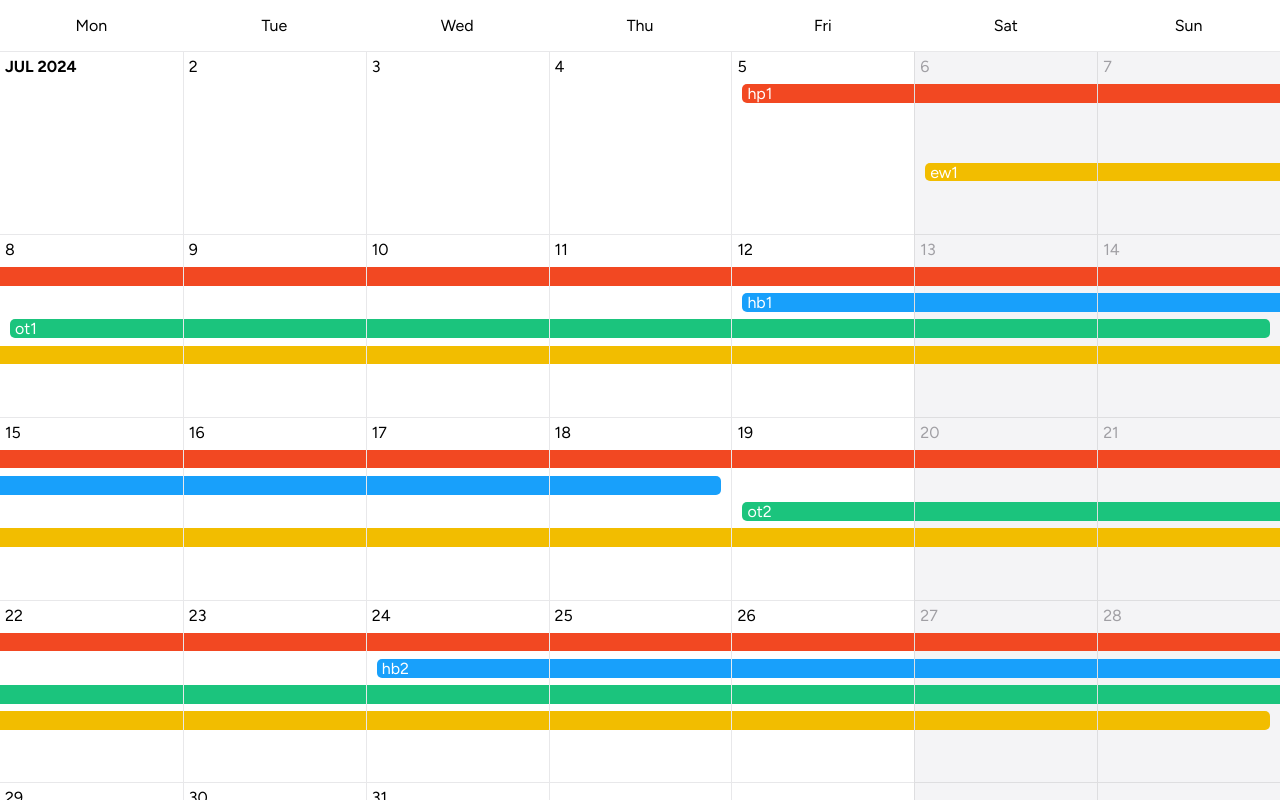
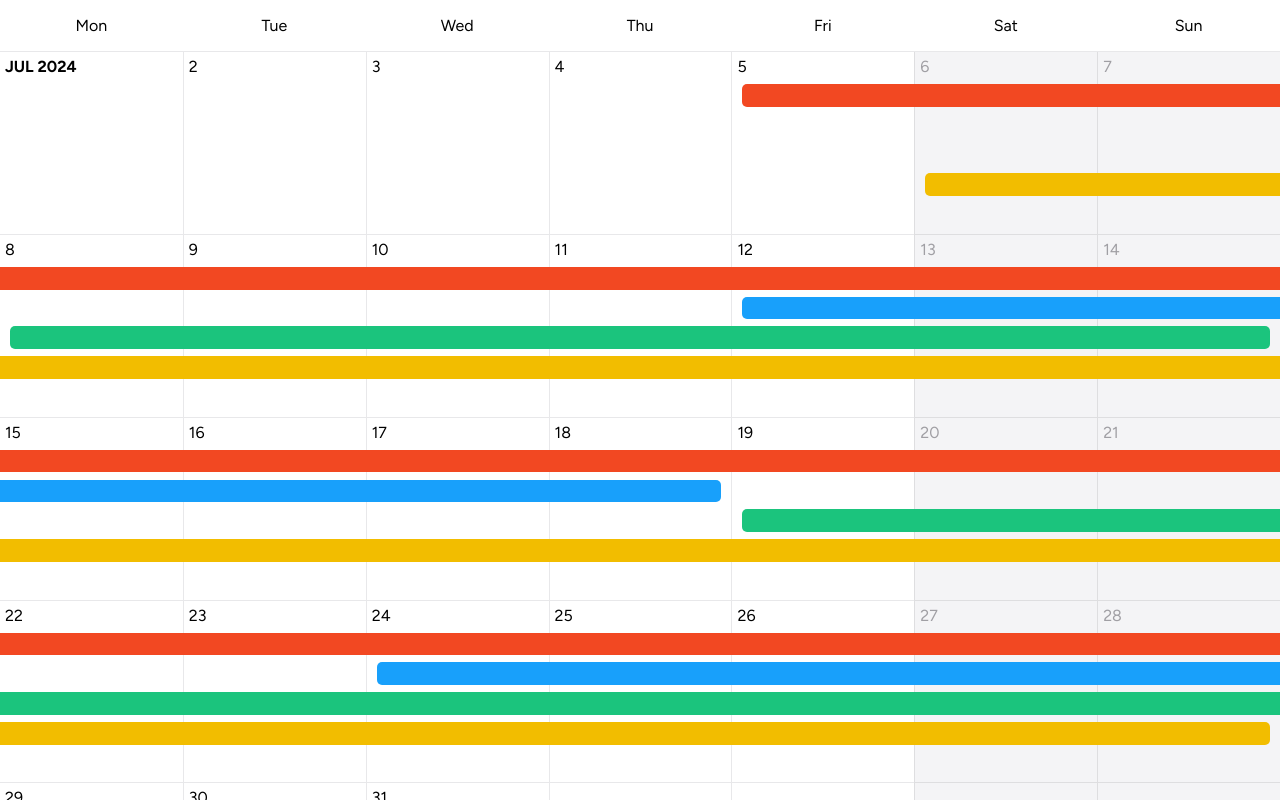
Before and after one commit to ethan-walker/calendar, a plain HTML site: page index.html in a window 1280 px wide. Shown: the top 800 px of the page. Drawn offline with Linux system fonts and the light colour scheme.

Commit message:
events cover borders

```diff
--- a/style.css
+++ b/style.css
@@ -61,8 +61,9 @@ body {
 		background-color: white;
 
 		padding-top: 2em;
+		padding-bottom: .5em;
 		display:grid;
-		grid-template-rows: repeat(6, 1fr);
+		grid-template-rows: repeat(5, 1fr);
 		gap: 5%;
 
 		position: relative;
@@ -116,7 +117,7 @@ body {
 		margin-left: 10px;
 		border-radius: 5px 0 0 5px;
 
-		&::before {
+		/* &::before {
 			position: absolute;
 			content: attr(data-label);
 			left: 5px;
@@ -124,10 +125,24 @@ body {
 			height: 100%;
 			display: flex;
 			align-items: center;
-		}
+		} */
+	}
+	:not(:nth-child(7n)) > &::after {
+		content:"";
+		background-color: inherit;
+		width: 1px;
+		right: -1px;
+		top: 0;
+		height: 100%;
+		position: absolute;
+		z-index: 3;
 	}
 	&.end {
 		margin-right: 10px;
 		border-radius: 0 5px 5px 0;
+
+		&::after {
+			content: none;
+		}
 	}
 }
```
